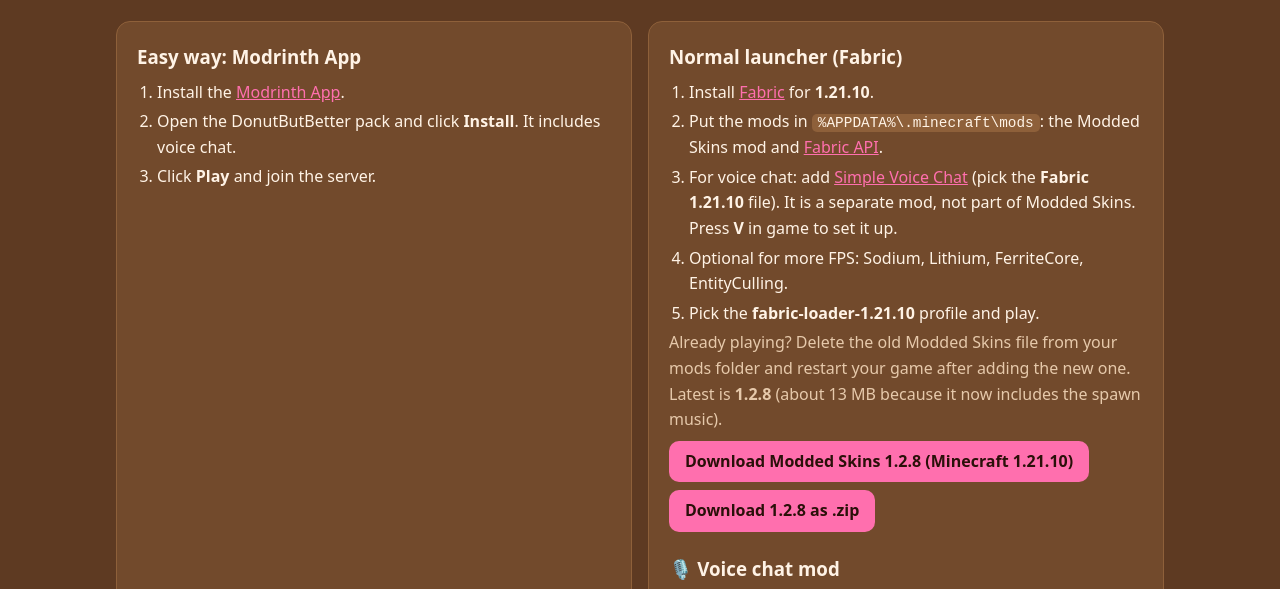
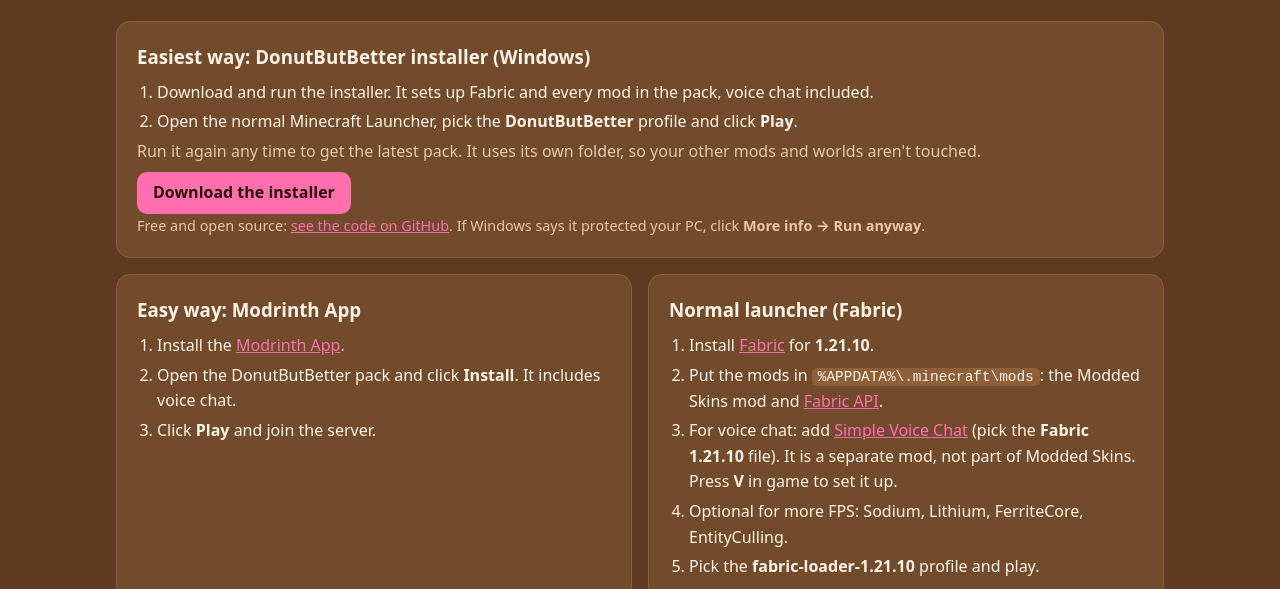
Before and after one commit to DonutButBetter/donutbutbetter-website, a plain HTML site: page index.html in a window 1280 px wide. Both pictures are taken after a click on the link "Modpack". Shown: the part 201-790 px from the top of the page. Drawn offline with Linux system fonts and the light colour scheme; no server answers.

Commit message:
Add a download button for the DonutButBetter installer

```diff
--- a/index.html
+++ b/index.html
@@ -219,6 +219,7 @@ footer { text-align: center; padding: 32px 16px; color: var(--muted); font-size:
       <div class="card">
         <h3>Get the modpack (optional)</h3>
         <p>Shows moving skins, adds voice chat and makes the game run smoother. You don't need it to play.</p>
+        <a class="btn small-btn" href="https://github.com/DonutButBetter/donutbutbetter-installer/releases/latest/download/DonutButBetter-Installer.exe">Download the installer</a>
         <a class="btn small-btn" href="#modpack">Modpack guide</a>
       </div>
     </div>
@@ -488,6 +489,17 @@ footer { text-align: center; padding: 32px 16px; color: var(--muted); font-size:
 
   <section id="modpack">
     <h2>Modpack</h2>
+    <div class="card" style="margin-bottom:16px">
+      <h3>Easiest way: DonutButBetter installer (Windows)</h3>
+      <ol>
+        <li>Download and run the installer. It sets up Fabric and every mod in the pack, voice chat included.</li>
+        <li>Open the normal Minecraft Launcher, pick the <b>DonutButBetter</b> profile and click <b>Play</b>.</li>
+      </ol>
+      <p>Run it again any time to get the latest pack. It uses its own folder, so your other mods and worlds aren't touched.</p>
+      <a class="btn small-btn" href="https://github.com/DonutButBetter/donutbutbetter-installer/releases/latest/download/DonutButBetter-Installer.exe">Download the installer</a>
+      <p class="small">Free and open source: <a href="https://github.com/DonutButBetter/donutbutbetter-installer" target="_blank" rel="noopener">see the code on GitHub</a>.
+        If Windows says it protected your PC, click <b>More info → Run anyway</b>.</p>
+    </div>
     <div class="cards two">
       <div class="card">
         <h3>Easy way: Modrinth App</h3>
```
